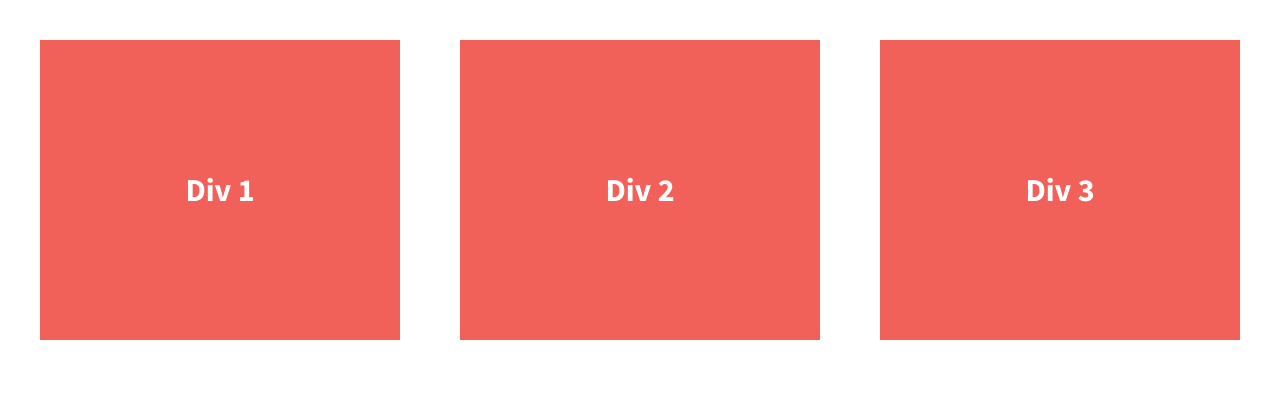
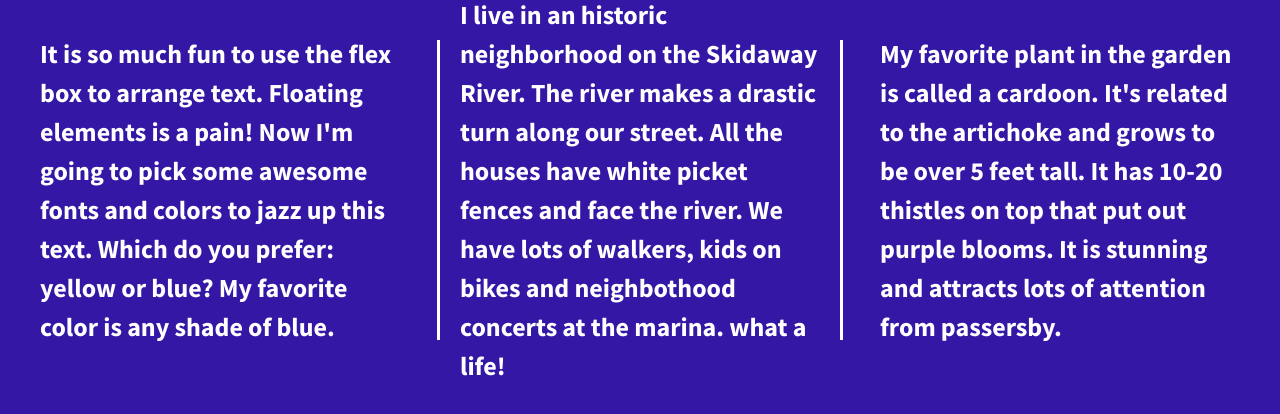
Before and after one commit to marshchick/flex-div, a plain HTML site: page index.html in a window 1280 px wide. Drawn offline with nearby package versions, Linux system fonts and the light colour scheme.

Commit message:
repo for purple divs

```diff
--- a/css/main.css
+++ b/css/main.css
@@ -97,7 +97,7 @@ textarea {
 
 
 html {
-  background-color: #fff;
+  background-color:#3517a5;
   height: 100%;
 }
 
@@ -123,9 +123,15 @@ body {
   align-items:center;
   color: #fff;
   line-height: 1.5em;
-  font-size: 1.6em;
-  background-color: #f16059;
+  font-size: 1.3em;
+
   height: 300px;
+}
+.div-2{
+    border-left-style:solid;
+    border-right-style:solid;
+    padding-left:20px;
+    padding-right:20px;
 }
 
 
--- a/index.html
+++ b/index.html
@@ -23,13 +23,20 @@
 
         <section class="wrapper">
             <div class="div-1">
-                Div 1
+                <p>It is so much fun to use the flex box to arrange text.  Floating elements is a pain!
+                    Now I'm going to pick some awesome fonts and colors to jazz up this text. Which do you prefer: yellow or
+                    blue?  My favorite color is any shade of blue.</p>
             </div>
             <div class="div-2">
-                Div 2
+                <p>I live in an historic neighborhood on the Skidaway River.  The river makes a drastic turn along
+                our street.  All the houses have white picket fences and face the river.  We have lots of walkers,
+                kids on bikes and neighbothood concerts at the marina.  what a life!</p>
             </div>
             <div class="div-3">
-                Div 3
+                <p>My favorite plant in the garden is called a cardoon.  It's related to the artichoke and grows to be
+                    over 5 feet tall. It has 10-20 thistles on top that put out purple blooms.  It is stunning and attracts
+                    lots of attention from passersby.
+                </p>
             </div>
         </section>
 
```
